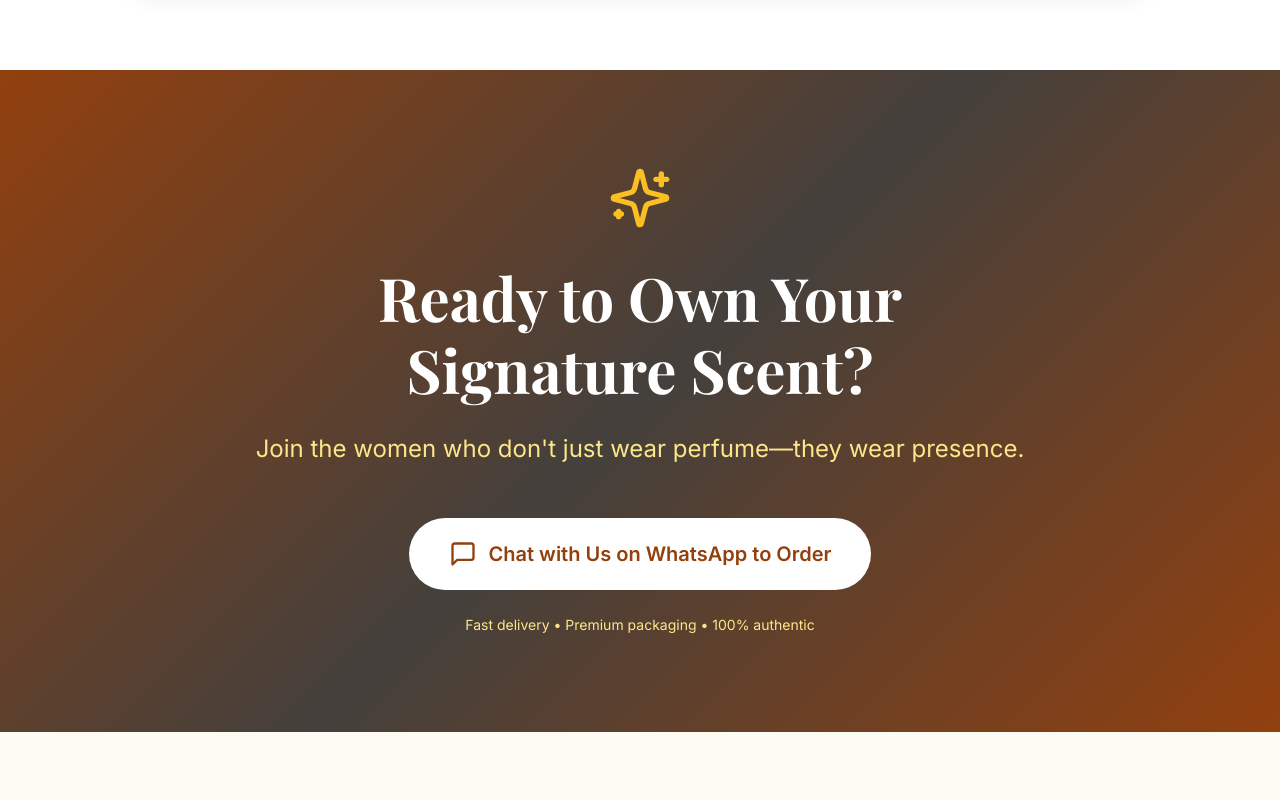
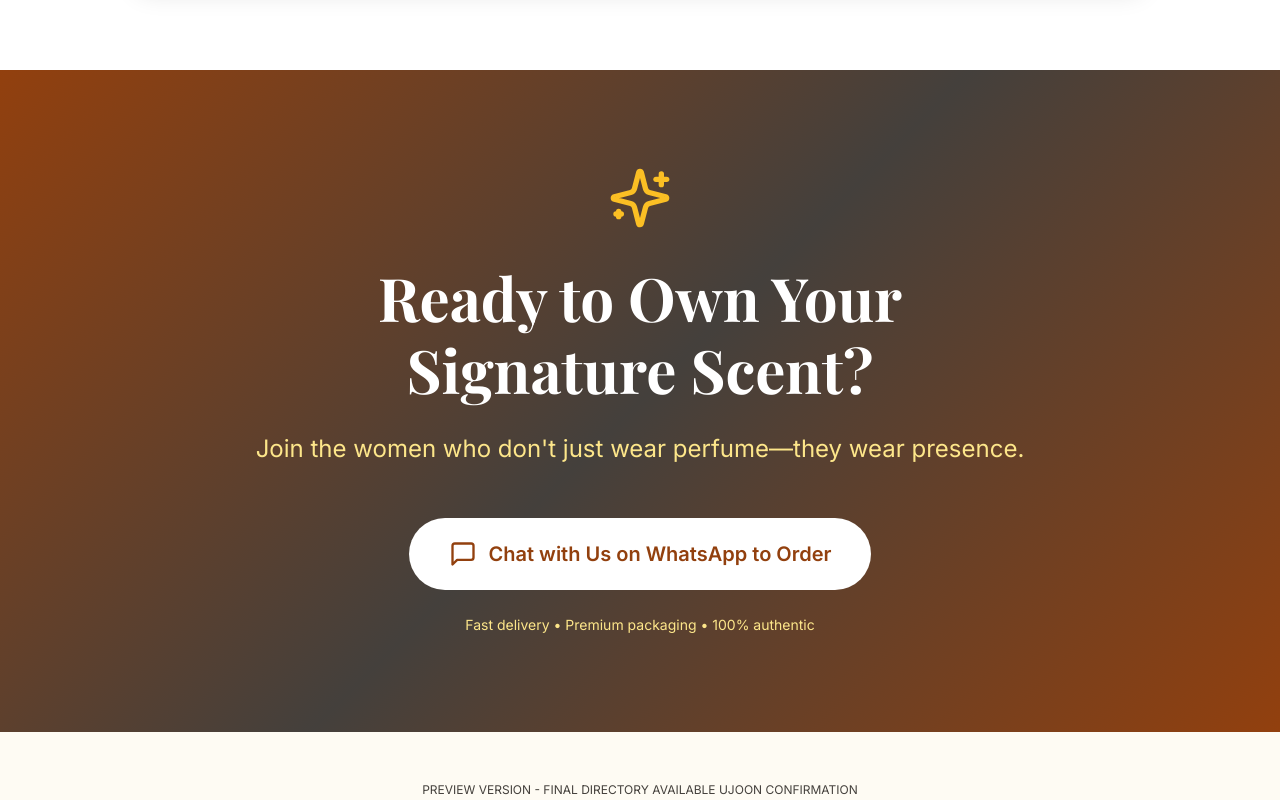
Before and after one commit to O1amide/tfs, a plain HTML site: page index.html in a window 1280 px wide. Shown: the part 3203-4003 px from the top of the page. Before the commit the page ends 3935 px from the top, so only its background shows below. Drawn offline with nearby package versions, Linux system fonts and the light colour scheme.

Commit message:
Update index.html

```diff
--- a/index.html
+++ b/index.html
@@ -214,4 +214,7 @@
 
     <script src="script.js"></script>
 </body>
+    <footer style="text-align:center;font-size:12px; color-gray; margin-top:3rem;">
+        PREVIEW VERSION - FINAL DIRECTORY AVAILABLE UJOON CONFIRMATION
+    </footer>
 </html>
```
